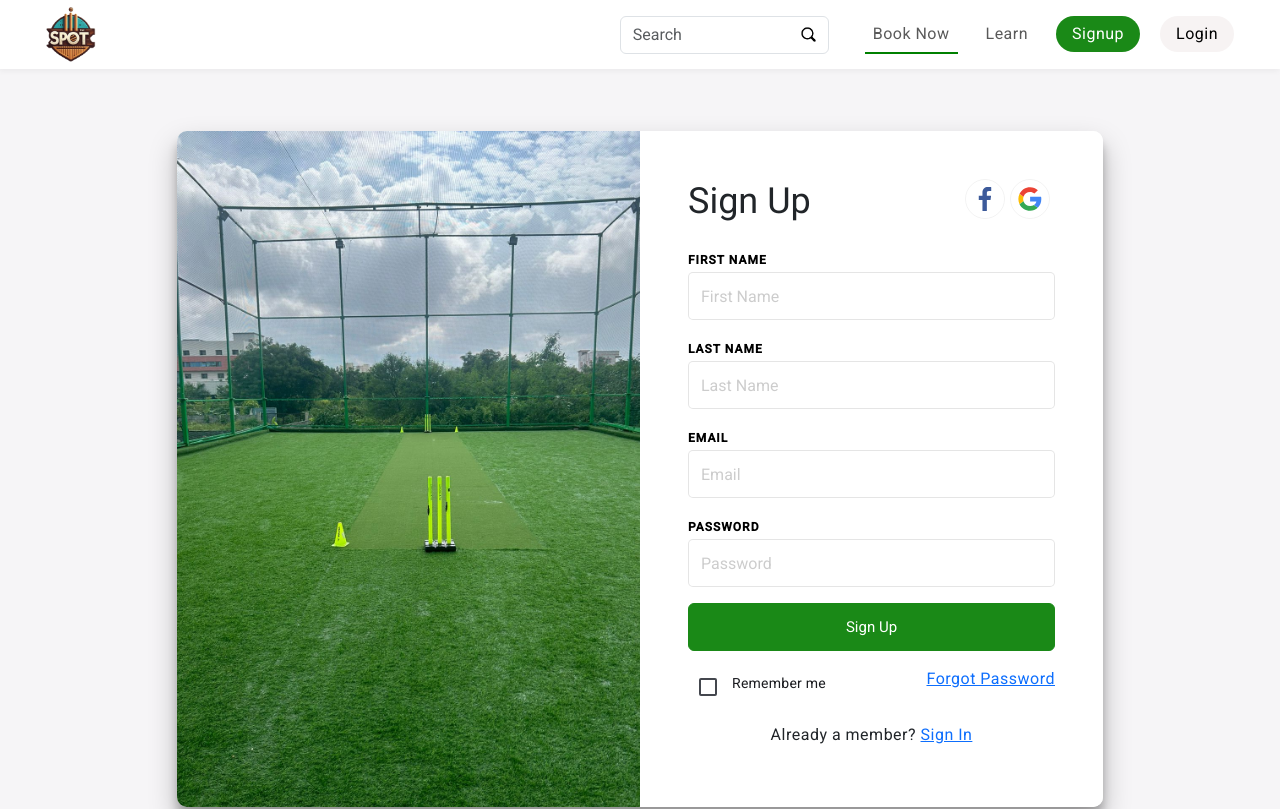
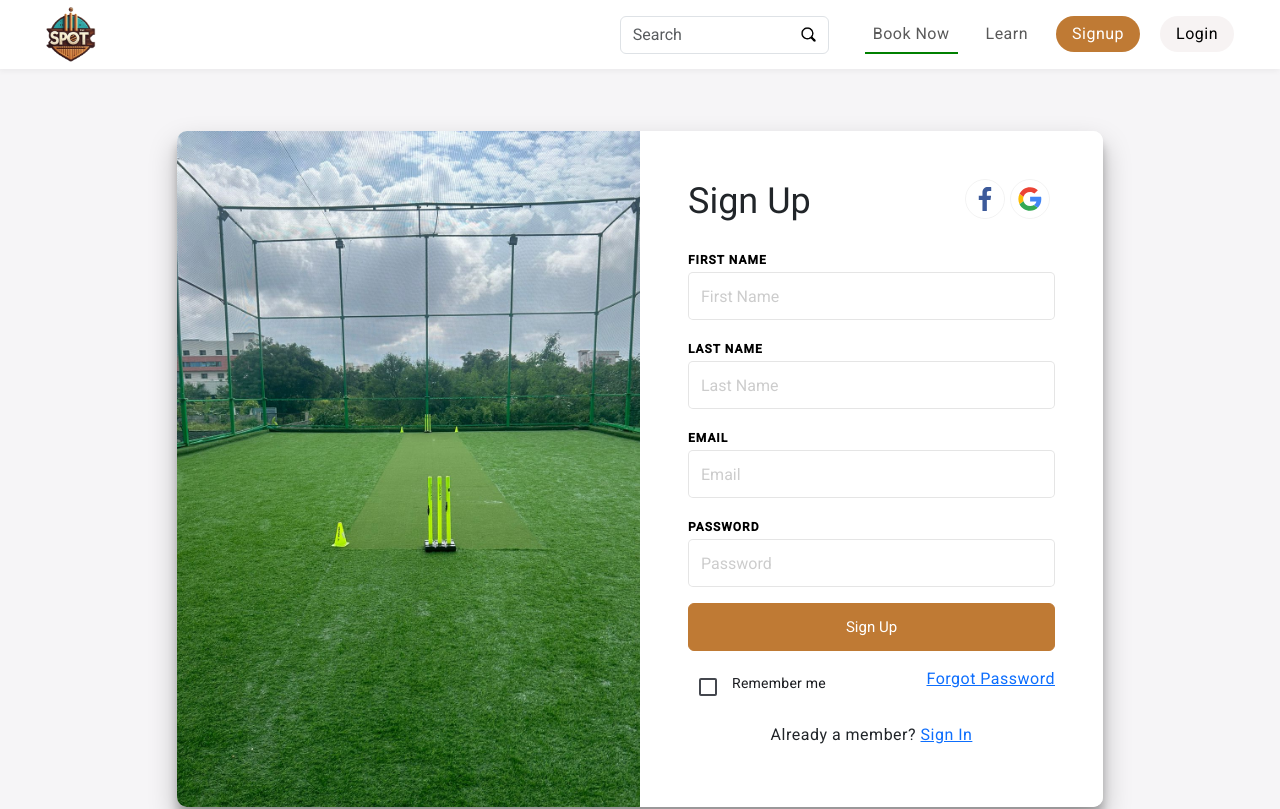
Before and after one commit to Akhil982/the-spot-bookings-fe, an Angular app: page /signup in a window 1280 px wide. Shown: the top 809 px of the page. Built offline with nearby package versions, Linux system fonts and the light colour scheme.

Commit message:
color code updates

```diff
--- a/src/app/book/book.component.css
+++ b/src/app/book/book.component.css
@@ -141,5 +141,5 @@ p.card-text {
   max-height: 100%;
 }
 ::ng-deep.mat-mdc-tab .mdc-tab-indicator__content--underline {
-  border-color: #1a8917 !important;
+  border-color: #bf7a34 !important;
 }
--- a/src/app/booking-details/booking-details.component.css
+++ b/src/app/booking-details/booking-details.component.css
@@ -28,12 +28,12 @@
     width: 40px;
 }
 button.btn.btn-success.w-100 {
-    background: #1A8917;
+    background: #bf7a34;
 }
 .btn-outline-success:hover {
     color: #fff;
-    background-color: #1a8917 !important;
-    border-color: #1a8917 !important;
+    background-color: #bf7a34 !important;
+    border-color: #bf7a34 !important;
 }
 .cards-all {
     display: flex;
--- a/src/app/header/header.component.css
+++ b/src/app/header/header.component.css
@@ -23,7 +23,7 @@
     cursor: pointer;
   }
   a.nav-link.signup {
-    background: #1A8917;
+    background: #bf7a34;
     color: #fff;
     border-radius: 20px;
     padding: 6px 16px;
@@ -35,7 +35,7 @@ a.nav-link.login {
   padding: 6px 16px;
 }
 a.nav-link.logout {
-  background: #1A8917;
+  background: #bf7a34;
   color: #fff;
   border-radius: 20px;
   padding: 6px 16px;
--- a/src/app/login/login.component.css
+++ b/src/app/login/login.component.css
@@ -168,24 +168,24 @@ label{
     }
 
     &.btn-primary {
-        background: #1A8917 !important;
-        border: 1px solid #1A8917 !important;
+        background: #bf7a34 !important;
+        border: 1px solid #bf7a34 !important;
         color: white !important;
 
         &:hover {
-            border: 1px solid #1A8917;
+            border: 1px solid #bf7a34;
             background: transparent;
             color: #fff;
         }
 
         &.btn-outline-primary {
-            border: 1px solid #1A8917;
+            border: 1px solid #bf7a34;
             background: transparent;
             color: #fff;
 
             &:hover {
                 border: 1px solid transparent;
-                background: #1A8917;
+                background: #bf7a34;
                 color: white;
             }
         }
--- a/src/app/signup/signup.component.css
+++ b/src/app/signup/signup.component.css
@@ -168,24 +168,24 @@ label {
     }
 
     &.btn-primary {
-        background: #1A8917 !important;
-        border: 1px solid #1A8917 !important;
+        background: #bf7a34 !important;
+        border: 1px solid #bf7a34 !important;
         color: white !important;
 
         &:hover {
-            border: 1px solid #1A8917;
+            border: 1px solid #bf7a34;
             background: transparent;
             color: #fff;
         }
 
         &.btn-outline-primary {
-            border: 1px solid #1A8917;
+            border: 1px solid #bf7a34;
             background: transparent;
             color: #fff;
 
             &:hover {
                 border: 1px solid transparent;
-                background: #1A8917;
+                background: #bf7a34;
                 color: white;
             }
         }
```
